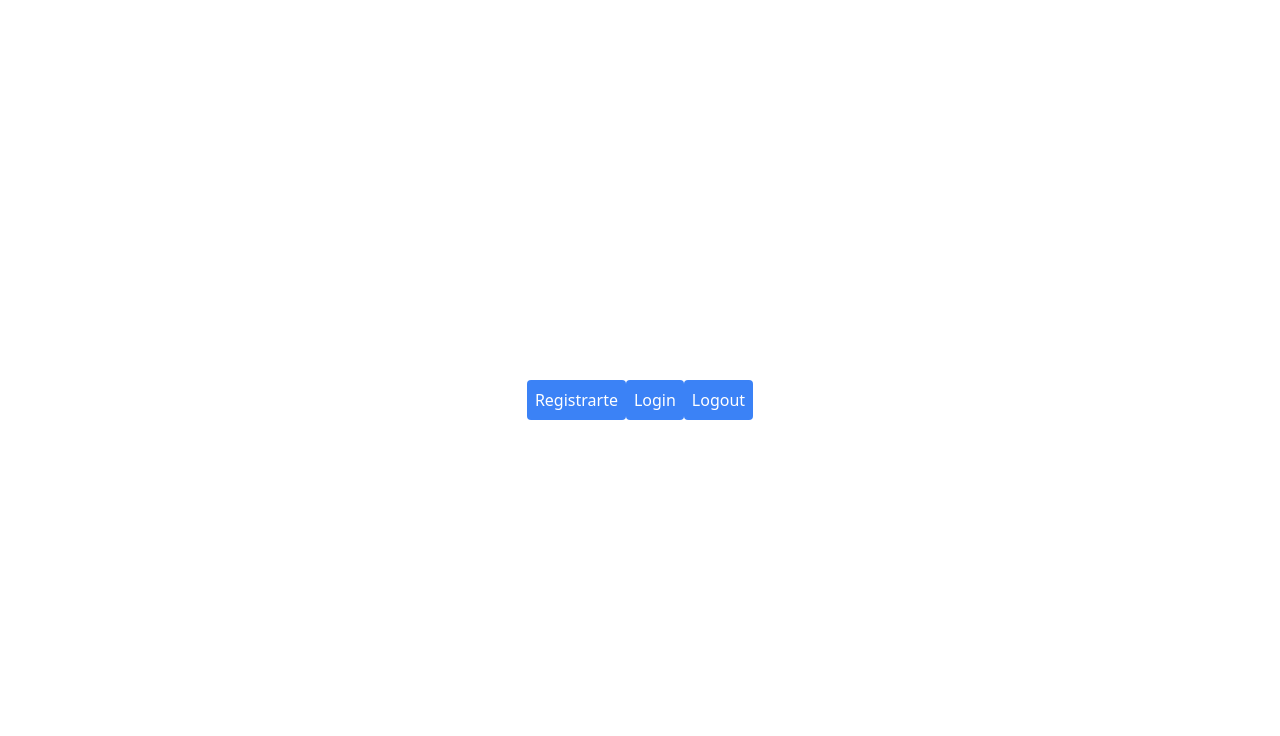
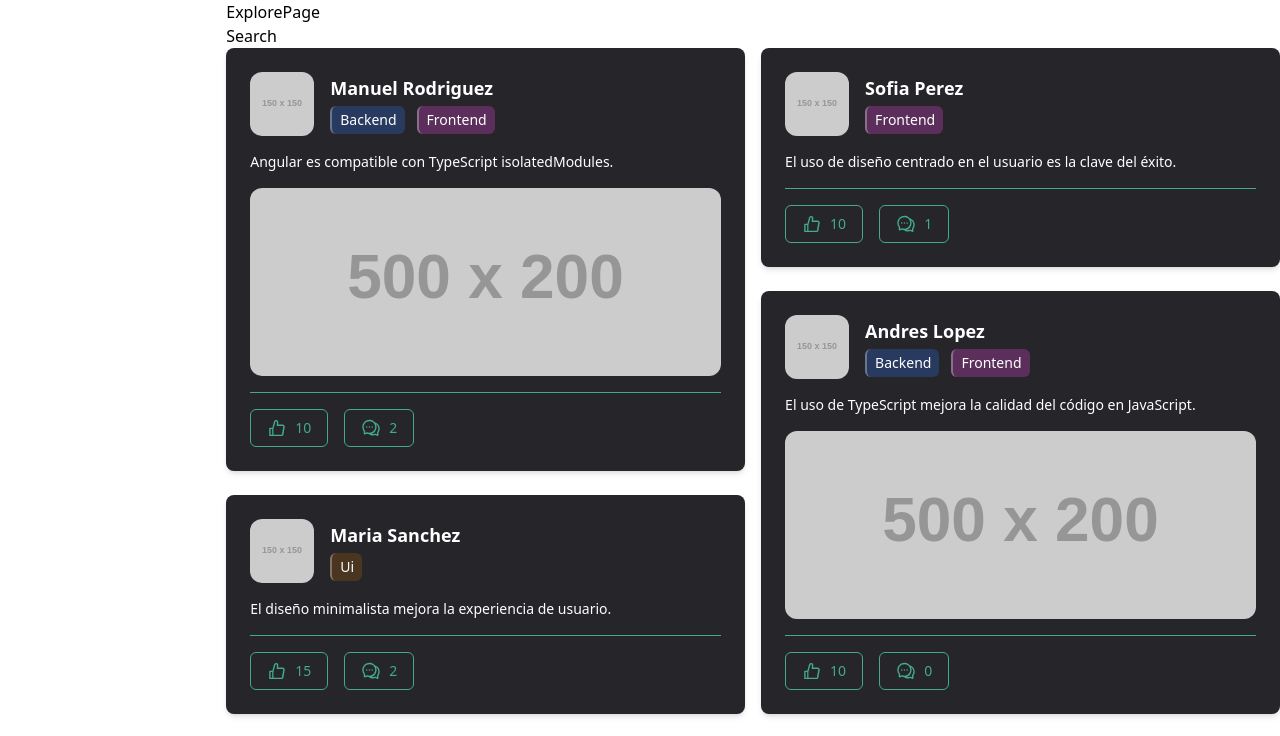
Before and after one commit to nicolaselozano/TecnoSocial-redsocial-, a React (Vite) app in the folder client/: page /explore in a window 1280 px wide. Shown: the top 736 px of the page. Built offline with nearby package versions, Linux system fonts and the light colour scheme.

Commit message:
feat: :sparkles: Add explore page
Add explore page
Add explore route
Add posts grid component in explore page

```diff
--- a/client/src/app/Routes.jsx
+++ b/client/src/app/Routes.jsx
@@ -1,11 +1,13 @@
 import { Routes, Route } from 'react-router-dom';
 import RedirectRegister from '../components/Auth/Register/RedirectRegister';
 import RedirectLogin from '../components/Auth/Login/RedirectLogin';
+import { ExplorePage } from '../components/Explore/ExplorePage';
 const AllRoutes = () => {
   return (
     <Routes>
       <Route path="/redirect" element={<RedirectRegister />} />
       <Route path="/redirect/login" element={<RedirectLogin />} />
+      <Route path="/explore" element={<ExplorePage />} />
     </Routes>
   );
 };
--- /dev/null
+++ b/client/src/components/Explore/ExplorePage.jsx
@@ -0,0 +1,28 @@
+import { useEffect, useState } from "react";
+import usePostsStore from "../../context/posts/posts-store";
+import { PostsGrid } from "../Posts/PostsGrid";
+
+export const ExplorePage = () => {
+  const { posts, page, hasMore, isLoading, fetchPosts } = usePostsStore();
+  const [loading, setLoading] = useState(true);
+
+  useEffect(() => {
+    setLoading(isLoading);
+  }, [isLoading]);
+
+  return (
+    <div className="container mx-auto p-2 sm:p-0">
+      <h2>ExplorePage</h2>
+
+      <h2>Search </h2>
+      <PostsGrid
+        posts={posts}
+        page={page}
+        isLoading={loading}
+        fetchPosts={fetchPosts}
+        hasMore={hasMore}
+        isTwoColumns={true}
+      />
+    </div>
+  );
+};
--- a/client/src/components/Posts/PostsGrid.jsx
+++ b/client/src/components/Posts/PostsGrid.jsx
@@ -1,11 +1,30 @@
-import { useEffect, useRef, useCallback } from "react";
-import usePostsStore from "../../context/posts/posts-store";
+import { useEffect, useRef, useCallback, useState } from "react";
+import PropTypes from "prop-types";
 import { PostCard } from "./PostCard";
 
-export const PostsGrid = () => {
-  const { posts, page, hasMore, isLoading, fetchPosts } = usePostsStore();
+export const PostsGrid = ({
+  posts,
+  page,
+  isLoading,
+  fetchPosts,
+  hasMore,
+  isTwoColumns,
+}) => {
+  const observer = useRef();
+  const [isSmall, setIsSmall] = useState(false);
 
-  const observer = useRef();
+  useEffect(() => {
+    const mediaQuery = window.matchMedia("(min-width: 770px)");
+
+    const handleResize = () => {
+      setIsSmall(!mediaQuery.matches);
+    };
+
+    handleResize();
+    mediaQuery.addEventListener("change", handleResize);
+
+    return () => mediaQuery.removeEventListener("change", handleResize);
+  }, []);
 
   const lastPostElementRef = useCallback(
     (node) => {
@@ -28,14 +47,20 @@ export const PostsGrid = () => {
   }, [fetchPosts]);
 
   return (
-    <div className="flex flex-col items-center justify-center">
+    <div
+      className="w-full"
+      style={{
+        columnCount: isSmall ? 1 : isTwoColumns ? 2 : 1,
+        columnGap: "1rem",
+      }}
+    >
       {posts.map((post, index) => {
         const isLastPost = index === posts.length - 1;
         return (
           <div
             ref={isLastPost ? lastPostElementRef : null}
             key={`${post.id}-${page}`}
-            className="w-full"
+            className="mb-4 break-inside-avoid"
           >
             <PostCard post={post} />
           </div>
@@ -43,19 +68,16 @@ export const PostsGrid = () => {
       })}
 
       {isLoading && (
-        <div className="flex flex-col w-full space-y-4">
-          {Array.from({ length: 3 }).map((_, index) => (
+        <div className="w-full space-y-4">
+          {Array.from({ length: 4 }).map((_, index) => (
             <div
               key={index}
               className="flex flex-col p-4 bg-[#25252A] border border-neutral-700 rounded-md shadow-md"
             >
-              {/* Placeholder for title */}
               <div className="h-8 bg-neutral-700 animate-pulse rounded-md mb-2 w-1/2" />
-              {/* Placeholder for description */}
               <div className="h-4 bg-neutral-700 animate-pulse rounded-md mb-2 w-full" />
               <div className="h-4 bg-neutral-700 animate-pulse rounded-md mb-2 w-5/6" />
               <div className="h-4 bg-neutral-700 animate-pulse rounded-md w-4/5 mb-4" />
-              {/* Placeholder for image */}
               <div className="h-32 bg-neutral-700 animate-pulse rounded-md mb-4" />
             </div>
           ))}
@@ -63,8 +85,20 @@ export const PostsGrid = () => {
       )}
 
       {!hasMore && !isLoading && (
-        <p className="col-span-full text-center text-gray-500">No hay más publicaciones.</p>
+        <p className="col-span-full text-center text-gray-500">
+          No hay más publicaciones.
+        </p>
       )}
     </div>
   );
 };
+
+// PropTypes
+PostsGrid.propTypes = {
+  posts: PropTypes.array.isRequired,
+  page: PropTypes.number.isRequired,
+  isLoading: PropTypes.bool,
+  fetchPosts: PropTypes.func.isRequired,
+  hasMore: PropTypes.bool.isRequired,
+  isTwoColumns: PropTypes.bool,
+};
```
